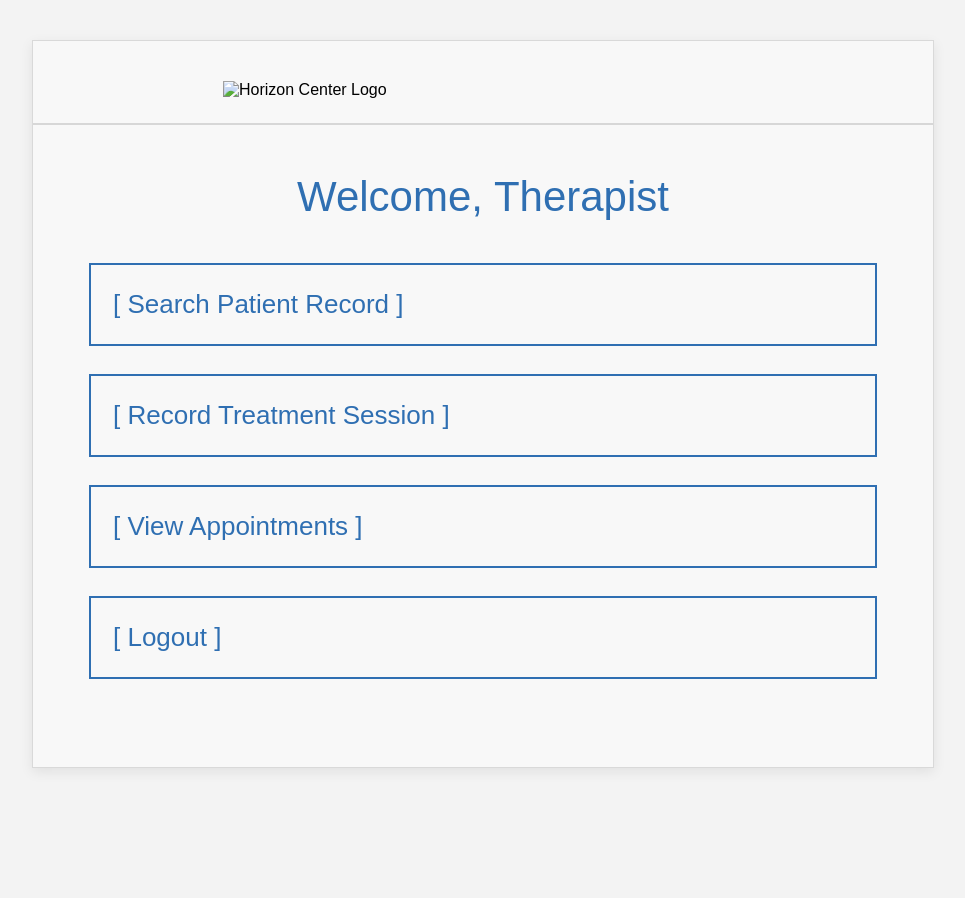
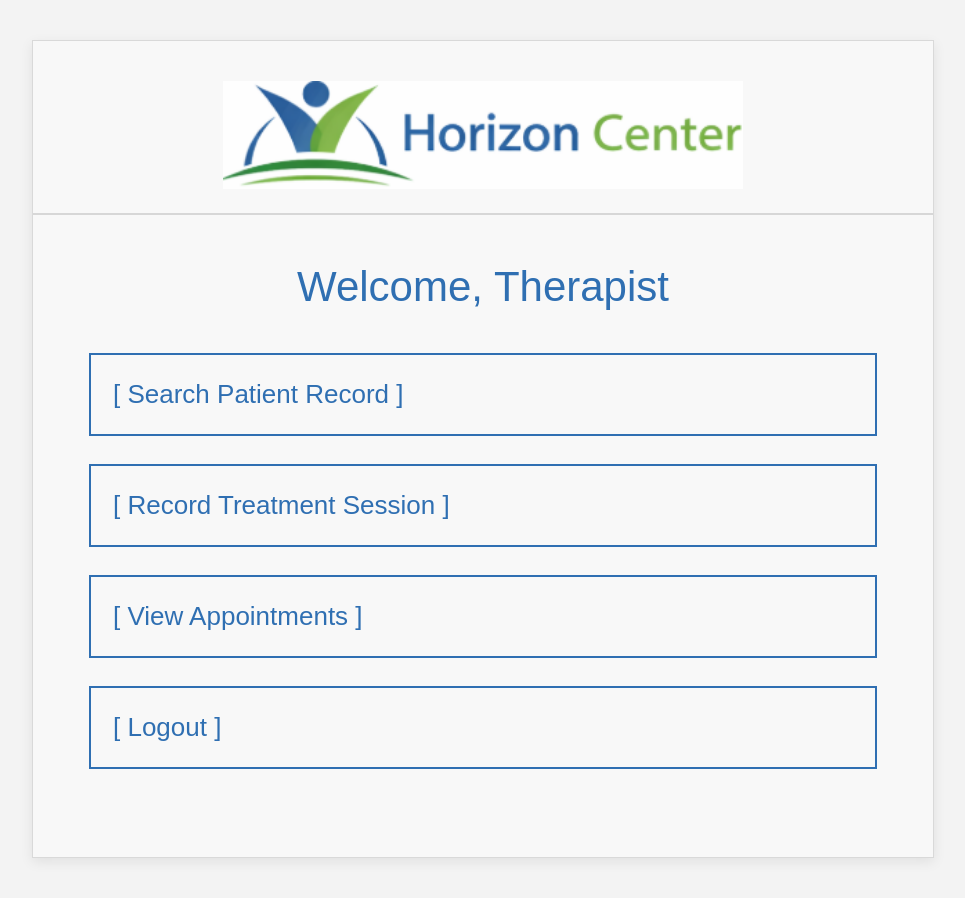
Before and after one commit to lucasarena03/wellness-center-prototype-app, a plain HTML site: page index.html in a window 1280 px wide. Shown: the whole page, without its empty margins (157-1122 px from the left). Before the commit the page ends 808 px from the top, so only its background shows below. Drawn offline with Linux system fonts and the light colour scheme.

Commit message:
Update logo image in index.html

```diff
--- a/index.html
+++ b/index.html
@@ -10,7 +10,7 @@
     <div class="page-wrapper">
         <div class="home-card">
             <div class="logo-section">
-                <img src="horizon-logo.png" alt="Horizon Center Logo" class="logo">
+                <img src="horizon-logo-new.png" class="logo">
             </div>
 
             <div class="divider"></div>
```
